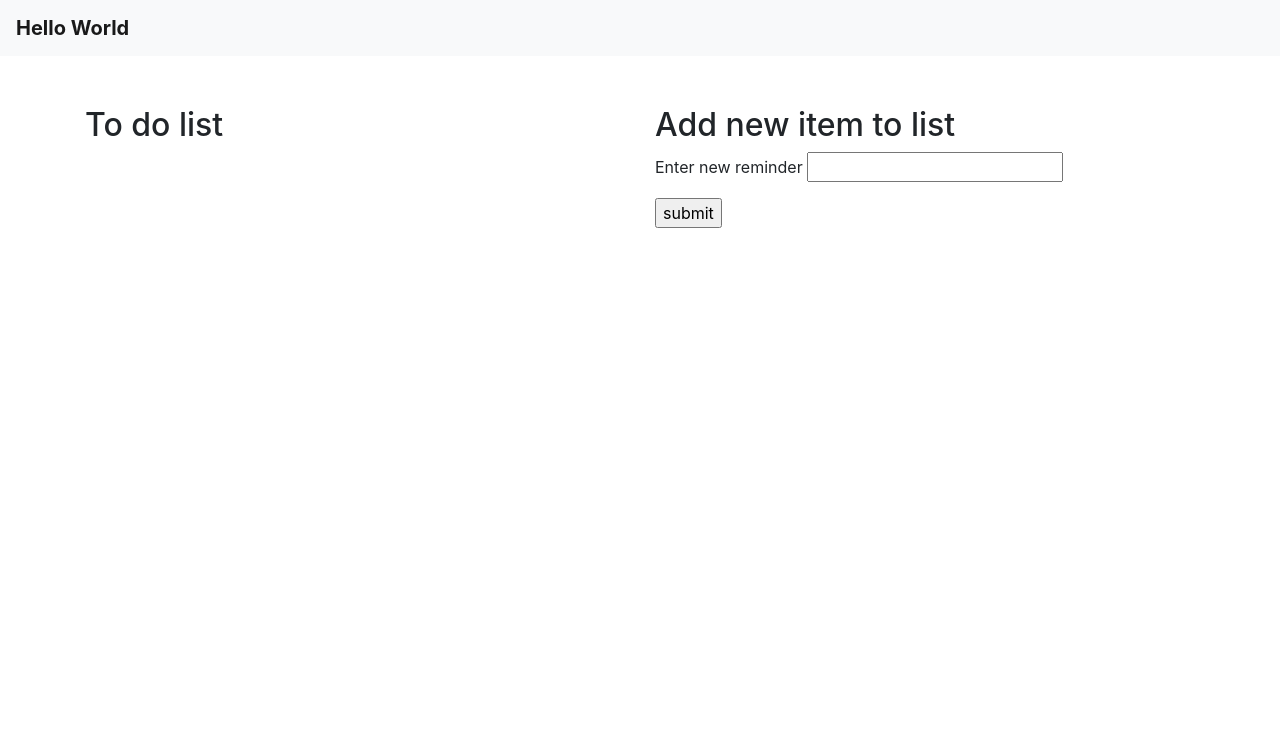
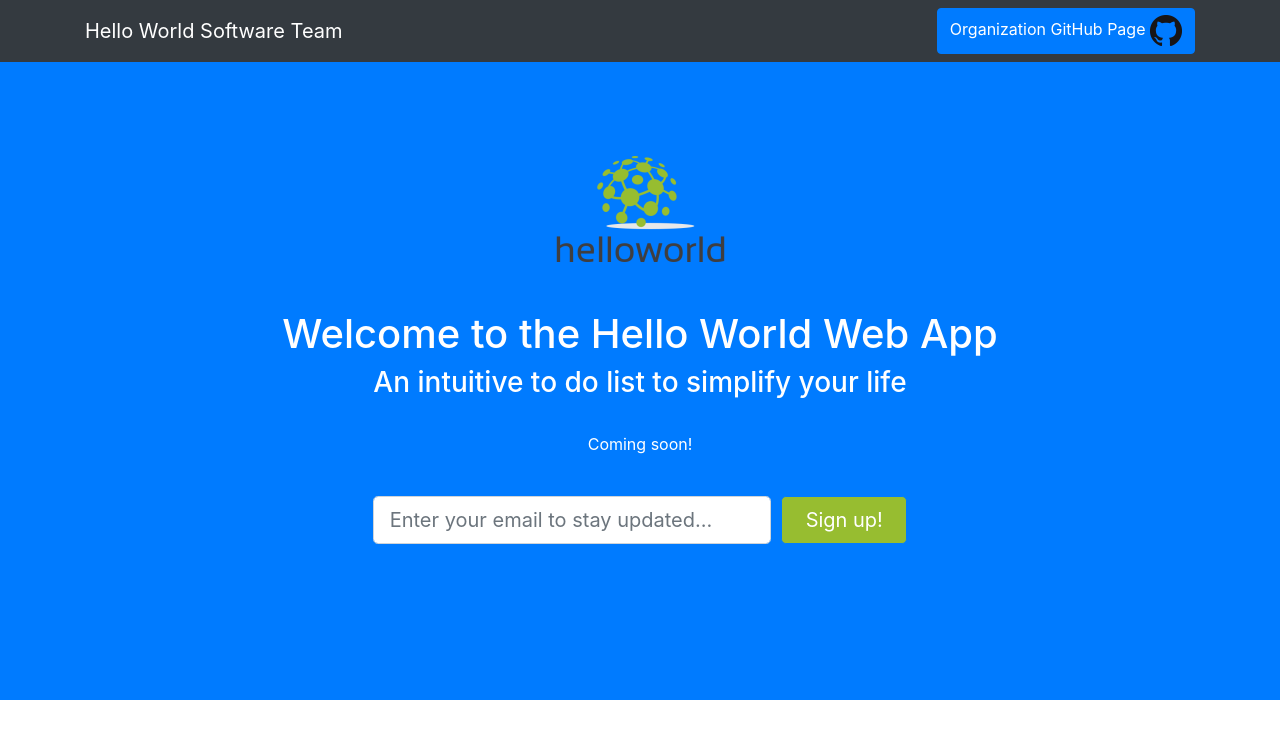
Before and after one commit to HelloWorldKSU/Reminder-App, a Flask app: page / in a window 1280 px wide. Shown: the top 739 px of the page. Run offline with Flask 2, Linux system fonts and the light colour scheme; some libraries are stand-ins or nearby versions.

Commit message:
sprint 1 complete

```diff
--- a/mysite/flask_app.py
+++ b/mysite/flask_app.py
@@ -1,28 +1,42 @@
 
 from flask import Flask, render_template, redirect, request
-
+from flask_sqlalchemy import SQLAlchemy
 
 app = Flask(__name__)
-reminders = []
+
+SQLALCHEMY_DATABASE_URI = "mysql+mysqlconnector://{username}:{password}@{hostname}/{databasename}".format(
+    username="helloworldksu",
+    password="cryptonomicon",
+    hostname="helloworldksu.mysql.pythonanywhere-services.com",
+    databasename="helloworldksu$signups",
+)
+app.config["SQLALCHEMY_DATABASE_URI"] = SQLALCHEMY_DATABASE_URI
+app.config["SQLALCHEMY_POOL_RECYCLE"] = 299
+app.config["SQLALCHEMY_TRACK_MODIFICATIONS"] = False
+
+db = SQLAlchemy(app)
+
+class Emails(db.Model):
+
+    __tablename__ = "emails"
+
+    email_address = db.Column(db.String(255), primary_key=True)
+
+    def __init__(self, email_address_):
+        self.email_address = email_address_
+
 
 @app.route('/')
 def hello_world():
-    #return render_template('index.html', reminders = reminders )
     return render_template('index.html')
 
-
-@app.route('/createItem', methods = ['POST'])
-def createNote():
-    note = request.form['reminder']
-    reminders.append(note)
-    return redirect('/returnIndex')
-
-@app.route('/returnIndex')
-def returnIndex():
-    if(len(reminders)):
-        return render_template('index.html', reminders = reminders)
-    else:
-        return render_template('index.html')
+@app.route('/getEmail', methods = ['POST'])
+def get_email():
+    email_ = request.form['email_text_box']
+    newDbEmailRecord = Emails(email_)
+    db.session.add(newDbEmailRecord)
+    db.session.commit()
+    return redirect('/')
 
 if __name__ == "__main__":
     app.run()
--- a/mysite/templates/index.html
+++ b/mysite/templates/index.html
@@ -1,36 +1,48 @@
 <!DOCTYPE html>
 <html>
 <head>
-    <link rel="stylesheet" href="https://stackpath.bootstrapcdn.com/bootstrap/4.3.1/css/bootstrap.min.css" integrity="sha384-ggOyR0iXCbMQv3Xipma34MD+dH/1fQ784/j6cY/iJTQUOhcWr7x9JvoRxT2MZw1T" crossorigin="anonymous">
-    <title>Demonstration</title>
+	<link rel="stylesheet" href="https://stackpath.bootstrapcdn.com/bootstrap/4.3.1/css/bootstrap.min.css" integrity="sha384-ggOyR0iXCbMQv3Xipma34MD+dH/1fQ784/j6cY/iJTQUOhcWr7x9JvoRxT2MZw1T" crossorigin="anonymous">
+	<title>Iteration 1</title>
+	<style>
+		header {
+			padding: 156px;
+		}
+
+	</style>
 </head>
 <body>
-    <nav class="navbar navbar-light bg-light">
-        <span class="navbar-brand mb-0 h1">
-            <b>Hello World</b>
-        </span>
-    </nav>
-    <div class="container">
-        <div class="row" style="height:50px"></div> <!--spacing between navbar and app-->
-        <div class="row">
-            <div class="col">
-                <h2>To do list</h2>
-                <ul>
-                    {% for reminder in reminders %}
-                    <li>{{reminder}}</li>
-                    {% endfor %}
-                </ul>
+	<nav class="navbar navbar-expand-lg navbar-dark bg-dark fixed-top">
+		<div class="container">
+			<a class="navbar-brand" style="color: white">Hello World Software Team</a>
+			<a class="btn btn-primary" href="https://github.com/HelloWorldKSU/Reminder-App">Organization GitHub Page   <span><img src ="https://www.pythonanywhere.com/user/helloworldksu/files/home/helloworldksu/mysite/assets/GitHub-Mark-32px.png"></span></a>
+		</div>
+	</nav>
+	<header class="bg-primary text-white">
+		<div class="container text-center">
+			<div class="container text-center">
+				<img src="https://www.pythonanywhere.com/user/helloworldksu/files/home/helloworldksu/mysite/assets/helloworld.png" alt="helloworld">
+			</div>
+			<br/>
+			<br/>
+			<h1>Welcome to the Hello World Web App</h1>
+			<h3>An intuitive to do list to simplify your life</h3>
+			<br/>
+			<p>Coming soon!</p>
+			<br/>
+		</div>
+		<div class="col-md-10 col-lg-8 col-xl-7 mx-auto">
+          <form action="/getEmail" method ="POST">
+            <div class="form-row">
+              <div class="col-12 col-md-9 mb-2 mb-md-0">
+                <input type="email" class="form-control form-control-lg" placeholder="Enter your email to stay updated..." name="email_text_box">
+              </div>
+              <div class="col-12 col-md-3">
+                <button type="submit" class="btn btn-block btn-lg btn-primary" style="background-color: #97bd30">Sign up!</button>
+              </div>
             </div>
-            <div class="col">
-                <h2>Add new item to list</h2>
-                <form action = "/createItem" method = "POST">
-                    <p>Enter new reminder   <input type = "text" name = "reminder"/></p>
-                    <p><input type = "submit" value = "submit"/></p>
-                </form>
-            </div>
+          </form>
         </div>
-    </div>
-
+	</header>
 
 <script src="https://code.jquery.com/jquery-3.3.1.slim.min.js" integrity="sha384-q8i/X+965DzO0rT7abK41JStQIAqVgRVzpbzo5smXKp4YfRvH+8abtTE1Pi6jizo" crossorigin="anonymous"></script>
 <script src="https://cdnjs.cloudflare.com/ajax/libs/popper.js/1.14.7/umd/popper.min.js" integrity="sha384-UO2eT0CpHqdSJQ6hJty5KVphtPhzWj9WO1clHTMGa3JDZwrnQq4sF86dIHNDz0W1" crossorigin="anonymous"></script>
```
Also changed, not shown: mysite/assets/GitHub-Mark-32px.png (added), mysite/assets/helloworld.png (added), 3 other files.
